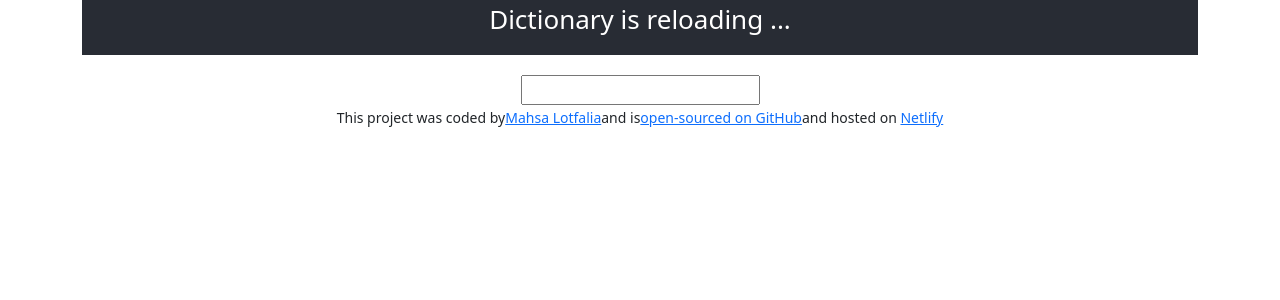
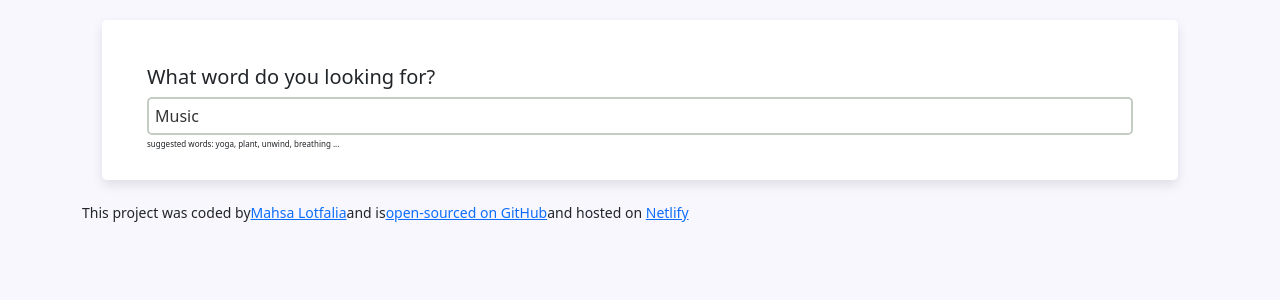
Before and after one commit to mlotfalia/dictionary-project, a React (Create React App) app: page / in a window 1280 px wide. Shown: the top 300 px of the page. Built offline with nearby package versions, Linux system fonts and the light colour scheme; no server answers.

Commit message:
styled the application

```diff
--- a/src/App.css
+++ b/src/App.css
@@ -1,15 +1,10 @@
-.App {
-  text-align: center;
+body {
+  background-color: #f9f7fe;
 }
 
 .App-header {
-  background-color: #282c34;
-  max-height: 100vh;
-  margin-bottom: 20px;
-  display: flex;
-  flex-direction: column;
-  align-items: center;
+  padding: 0px;
+
   justify-content: center;
   font-size: calc(10px + 2vmin);
-  color: white;
 }
--- a/src/App.js
+++ b/src/App.js
@@ -6,11 +6,9 @@ export default function App() {
   return (
     <div className="App">
       <div className="container">
-        <header className="App-header">
-          <p>Dictionary is reloading ...</p>
-        </header>
+        <header className="App-header"></header>
         <main>
-          <Dictionary />
+          <Dictionary defaultKeyword="Music" />
         </main>
         <footer className="App-footer">
           <small>
--- a/src/Dictionary.css
+++ b/src/Dictionary.css
@@ -1,3 +1,25 @@
 .Dictionary {
   border: 1 solid #addad1;
 }
+.Dictionary h1 {
+  font-size: 20px;
+}
+.Dictionary section {
+  background-color: white;
+  padding: 45px;
+  margin: 20px;
+  border-radius: 5px;
+  box-shadow: 0 5px 12px rgb(0 0 0 /10%);
+}
+.Dictionary input {
+  width: 100%;
+  padding: 5px 6px;
+  border: 2px solid #2424;
+  color: #333;
+  border-radius: 5px;
+}
+.Dictionary .hint {
+  float: left;
+  padding: 3px 0px;
+  font-size: 8px;
+}
--- a/src/Dictionary.js
+++ b/src/Dictionary.js
@@ -4,27 +4,46 @@ import axios from "axios";
 import Results from "./Results";
 import "./Dictionary.css";
 
-export default function Dictionary() {
-  let [keyword, setKeyword] = useState("");
+export default function Dictionary(props) {
+  let [keyword, setKeyword] = useState(props.defaultKeyword);
   let [results, setResults] = useState(null);
+  let [loaded, setLoaded] = useState(false);
   function handleResponse(response) {
     setResults(response.data[0]);
   }
-  function search(event) {
-    event.preventDefault();
+  function search() {
     //documentation    https://dictionaryapi.dev/
     let apiUrl = `https://api.dictionaryapi.dev/api/v2/entries/en_US/${keyword}`;
     axios.get(apiUrl).then(handleResponse);
   }
+  function handleSubmit(event) {
+    event.preventDefault();
+    search();
+  }
   function handleKeywordChange(event) {
     setKeyword(event.target.value);
   }
+  function load() {
+    setLoaded(true);
+    search();
+  }
+  if (loaded) {
     return (
       <div className="Dictionary">
-      <form onSubmit={search}>
-        <input type="search" onChange={handleKeywordChange} />
+        <section>
+          <h1>What word do you looking for?</h1>
+          <form onSubmit={handleSubmit}>
+            <input type="search" onChange={handleKeywordChange} defaultValue = {props.defaultKeyword} />
           </form>
+          <div className="hint">
+            suggested words: yoga, plant, unwind, breathing ...
+          </div>
+        </section>
         <Results results={results} />
       </div>
     );
+  } else {
+    load();
+    return "Loading";
   }
+}
--- /dev/null
+++ b/src/Meaning.css
@@ -0,0 +1,14 @@
+.Meaning h3 {
+  color: black;
+  font-size: 25px;
+  font-weight: bold;
+}
+.Meaning .Definition {
+  font-size: 18px;
+  color: black;
+}
+.Meaning .Example {
+  font-size: 18px;
+  opacity: 0.6;
+  font-style: italic;
+}
--- a/src/Meaning.js
+++ b/src/Meaning.js
@@ -1,7 +1,8 @@
 import React from "react";
 import Synonyms from "./Synonyms";
+import "./Meaning.css"
 export default function Meaning(props) {
-  console.log(props.meaning);
+
   return (
     <div className="Meaning">
       <h3>{props.meaning.partOfSpeech}</h3>
@@ -9,11 +10,10 @@ export default function Meaning(props) {
         return (
           <div key={index}>
             <p>
-              <strong>Definition: </strong>
-              {definition.definition}
+              <div className="Definition">{definition.definition}</div>
               <br />
-              <strong>Example: </strong>
-              <em>{definition.example}</em>
+               <div className="Example">
+                <em>{definition.example}</em></div >
 
               <Synonyms synonyms={definition.synonyms} />
             </p>
--- /dev/null
+++ b/src/Phonetic.css
@@ -0,0 +1,21 @@
+.Phonetic {
+  margin: 15px -24px;
+}
+.Phonetic a {
+  border: 1px solid #ddd;
+  border-radius: 20px;
+  padding: 8px 20px;
+  margin-right: 10px;
+  font-size: 14px;
+  text-decoration: none;
+  color: #5c24ed;
+  transition: all 150ms ease-in-out;
+}
+.Phonetic a:hover {
+  background-color: #5c24ed;
+  color: white;
+}
+.Phonetic .text {
+  opacity: 0.6;
+  font-weight: bold;
+}
--- a/src/Phonetic.js
+++ b/src/Phonetic.js
@@ -1,6 +1,7 @@
 import React from "react";
 import { FontAwesomeIcon } from "@fortawesome/react-fontawesome";
 import "font-awesome/css/font-awesome.min.css";
+import "./Phonetic.css";
 
 export default function Phonetic(props) {
   if (props.phonetic) {
@@ -8,13 +9,12 @@ export default function Phonetic(props) {
       <div className="Phonetic">
         <button className="btn">
           <i className="fa-solid fa-volume-high">
-            {" "}
             <FontAwesomeIcon icon="fa-solid fa-volume-high" />
           </i>
         </button>
+
         <a href={props.phonetic.audio}>Listen</a>
-
-        {props.phonetic.text}
+        <span className="text">{props.phonetic.text}</span>
       </div>
     );
   } else {
--- a/src/Results.js
+++ b/src/Results.js
@@ -6,19 +6,24 @@ export default function Results(props) {
   if (props.results) {
     return (
       <div className="Results">
-        <h2>{props.results.word}</h2>
+        <section>
+          <h2>{props.results.word}</h2>
 
-          {props.results.phonetics.map(function (phonetic, index){
-          return(<div key = {index}>
-            <Phonetic phonetic = {phonetic}/>
-          </div> );
-           } )}
-
+          {props.results.phonetics.map(function (phonetic, index) {
+            return (
+              <div key={index}>
+                <Phonetic phonetic={phonetic} />
+              </div>
+            );
+          })}
+        </section>
 
         {props.results.meanings.map(function (meaning, index) {
           return (
             <div key={index}>
-              <Meaning meaning={meaning} />
+              <section>
+                <Meaning meaning={meaning} />
+              </section>
             </div>
           );
         })}
--- /dev/null
+++ b/src/Synonyms.css
@@ -0,0 +1,11 @@
+.Synonyms {
+  margin: 20px 0 0;
+  padding: 0;
+}
+
+.Synonyms li {
+  display: inline-block;
+  padding-right: 20px;
+  font-size: 13px;
+  line-height: 1px;
+}
--- a/src/Synonyms.js
+++ b/src/Synonyms.js
@@ -1,9 +1,10 @@
 import React from "react";
+import "./Synonyms.css";
 export default function Synonyms(props) {
   if (props.synonyms) {
     return (
       <ul className="Synonyms">
-         {props.synonyms.map(function (synonym, index) {
+        {props.synonyms.map(function (synonym, index) {
           return <li Key={index}>{synonym}</li>;
         })}
       </ul>
--- a/src/index.css
+++ b/src/index.css
@@ -1,13 +1,13 @@
 body {
   margin: 0;
-  font-family: -apple-system, BlinkMacSystemFont, 'Segoe UI', 'Roboto', 'Oxygen',
-    'Ubuntu', 'Cantarell', 'Fira Sans', 'Droid Sans', 'Helvetica Neue',
+  font-family: -apple-system, BlinkMacSystemFont, "Segoe UI", "Roboto", "Oxygen",
+    "Ubuntu", "Cantarell", "Fira Sans", "Droid Sans", "Helvetica Neue",
     sans-serif;
   -webkit-font-smoothing: antialiased;
   -moz-osx-font-smoothing: grayscale;
 }
 
 code {
-  font-family: source-code-pro, Menlo, Monaco, Consolas, 'Courier New',
+  font-family: source-code-pro, Menlo, Monaco, Consolas, "Courier New",
     monospace;
 }
```
Lines whose indentation alone changed are shown as unchanged.
